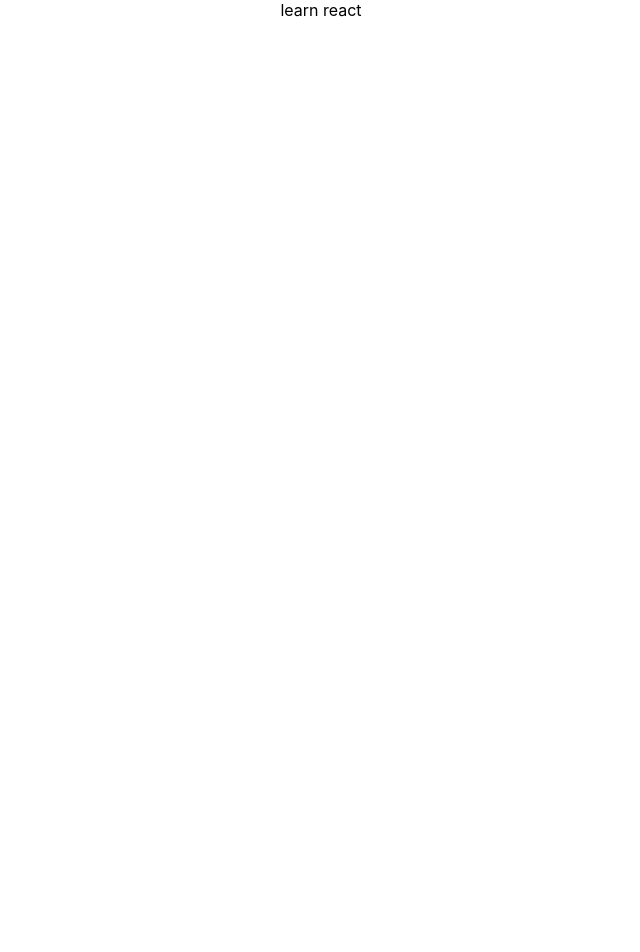
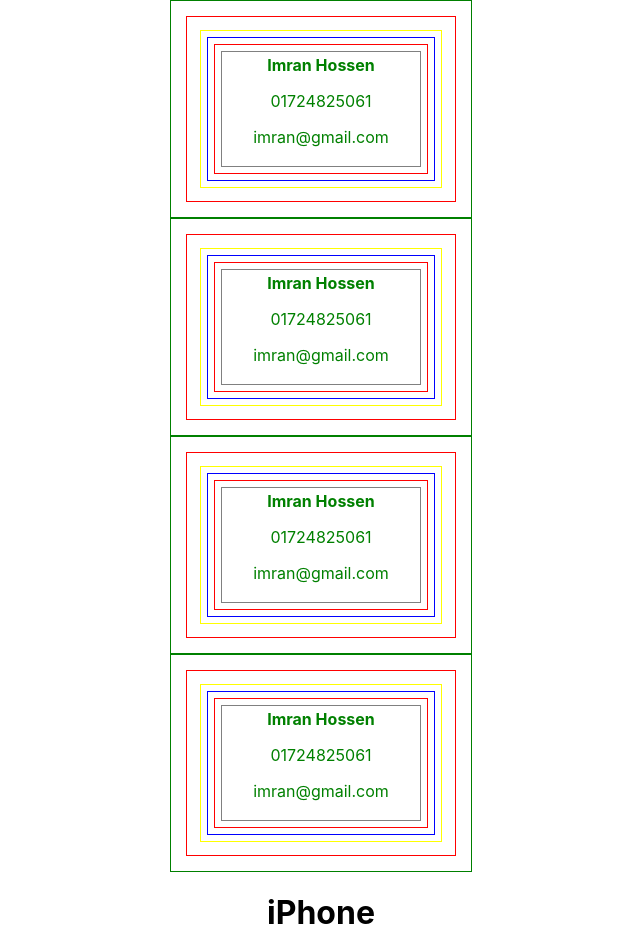
Before and after one commit to imranBappy/learn-react-core, a React (Create React App) app: page / in a window 1280 px wide. Shown: the top 952 px of the page, without its empty margins (319-959 px from the left). Before the commit the page ends 800 px from the top, so only its background shows below. Built offline with nearby package versions, Linux system fonts and the light colour scheme.

Commit message:
new code add

```diff
--- a/src/App.js
+++ b/src/App.js
@@ -1,9 +1,86 @@
 import './App.css';
 
+
+function Person(props) {
+  const styles = {
+    color: 'green',
+    margin: 'auto',
+    border: '1px solid',
+    width: 300,
+  }
+  const { name, email, phone } = props.person
+  return (
+    <div style={styles} >
+      <div style={{ margin: 15, padding: 10, border: '1px solid red' }}>
+        <div style={{ margin: 3, padding: 3, border: '1px solid yellow' }}>
+          <div style={{ margin: 3, padding: 3, border: '1px solid blue' }}>
+            <div style={{ margin: 3, padding: 3, border: '1px solid red' }}>
+              <div style={{ margin: 3, padding: 3, border: '1px solid gray' }}>
+                <strong>{name}</strong>
+                <p>{phone}</p>
+                <p>{email}</p>
+              </div>
+            </div>
+          </div>
+        </div>
+      </div>
+    </div>
+  )
+}
+
+function Product(props) {
+  const productStyle = {
+    margin: 'auto',
+    color: 'green',
+    width: 300,
+    border: '1px solid'
+  }
+  let { name, price } = props.product
+
+  return (
+    <div style={productStyle}>
+      <h5>Name: {name}</h5>
+      <h6>Price: {price}</h6>
+    </div>
+  )
+
+}
+
+
 function App() {
+  let person = {
+    name: 'Imran Hossen',
+    email: 'imran@gmail.com',
+    phone: '01724825061'
+  }
+
+
+  let product = [
+    { name: 'iPhone', price: 1000, },
+    { name: 'Realme', price: 1200, },
+    { name: 'Nokia', price: 500, },
+    { name: 'iPhone', price: 1000, },
+    { name: 'Realme', price: 1200, },
+    { name: 'Nokia', price: 500, },
+  ]
+
+  // let productElement = product.map(p => <Product product={p} />)
+
   return (
     <div className="App">
-      learn react
+      <Person person={person} />
+      <Person person={person} />
+      <Person person={person} />
+      <Person person={person} />
+
+      {/* <Product product={product[0]} />
+      <Product product={product[1]} />
+      <Product product={product[2]} /> */}
+
+      {
+        product.map(p => <h1>{p.name}</h1>)
+      }
+
     </div>
   );
 }
```
Also changed, not shown: 1 other file (tests, documents, lock files or other folders).
